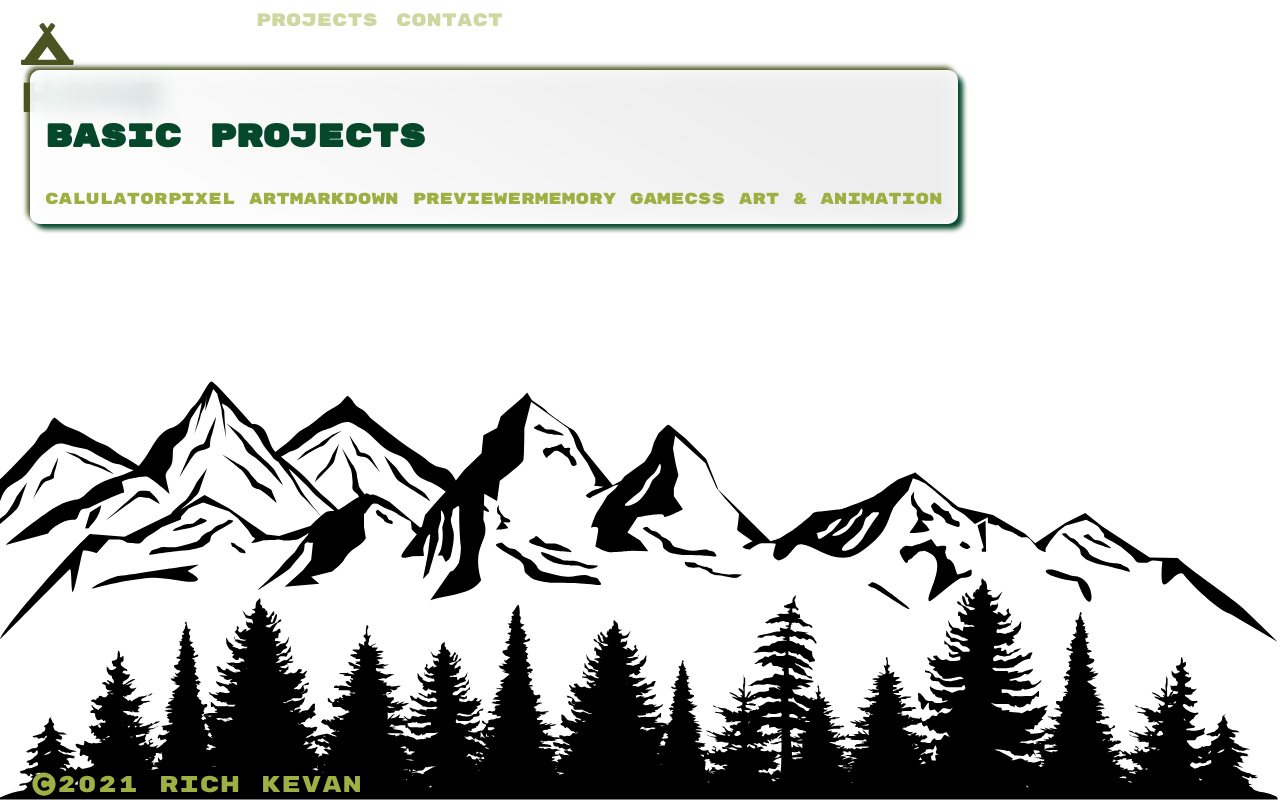
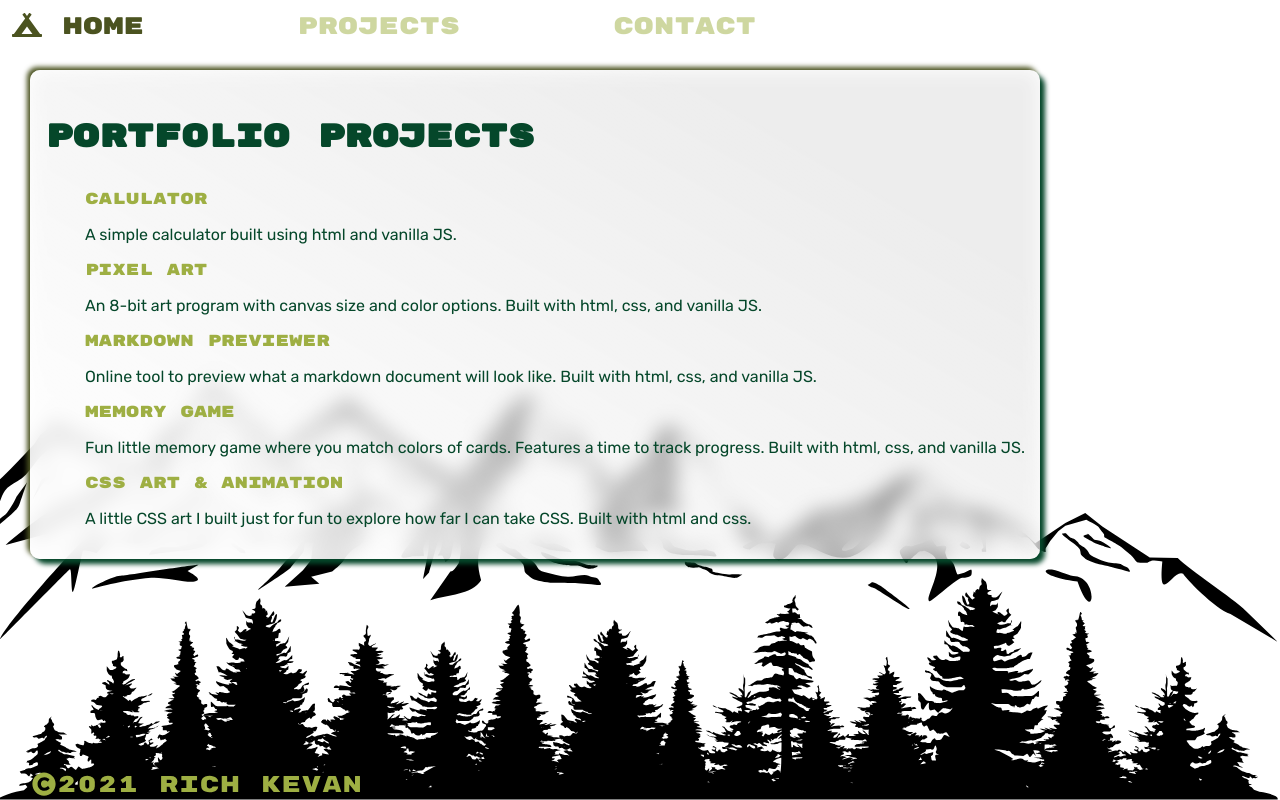
Before and after one commit to richkevan/portfolio, a Gatsby site: page /projects in a window 1280 px wide. Built offline with nearby package versions, Linux system fonts and the light colour scheme; Gatsby itself is replaced by a stand-in of ours; what @fortawesome/pro-solid-svg-icons would draw is missing.

```diff
--- a/gatsby-config.js
+++ b/gatsby-config.js
@@ -25,7 +25,7 @@
     {
       resolve: `gatsby-plugin-hotjar`,
     options: {
-      includeInDevelopment: true, // optional parameter to include script in development
+      includeInDevelopment: false, // optional parameter to include script in development
       id: 2569943,
       sv: 6,
     },
--- a/src/css/navigation.module.css
+++ b/src/css/navigation.module.css
@@ -40,8 +40,8 @@
 		top: 0;
 	}
 
-	ul {
-		width: 40%;
+	.navList {
+		width: 60%;
 		list-style: none;
 		display: flex;
 		flex-flow: row nowrap;
@@ -56,15 +56,10 @@
 	}
 	.navList:hover a {
 		opacity: 0.5;
-		font-size: 0.75em;
 	}
 
 	.navLink:hover {
 		color: #4b5320;
 		opacity: 1 !important;
-		font-size: 1.75em !important;
-	}
-	.active {
-		color: purple;
 	}
 }
--- /dev/null
+++ b/src/css/project.module.css
@@ -0,0 +1,8 @@
+.projectList {
+    list-style: none;
+    font-size: 1rem;
+}
+
+.projectDescription {
+    font-family: "Rubik", sans-serif;
+}
--- a/src/pages/contact.js
+++ b/src/pages/contact.js
@@ -11,11 +11,11 @@
     return (
         <Layout>
         <div  className={layout.container}>
-            <div className={`${layout.card} ${layout.sizeX1} ${layout.columnCenter}`}>
+            <div className={`${layout.card}`}>
                 <h3>Follow Me</h3>
-                <div className={`${layout.rowCenter}`}>
+                <div className={`${page.socialContainer}`}>
                     <div className={`${layout.columnCenter} ${page.socialColumn}`}>
-                        <a href="https://www.aedin.com/in/rich-kevan/" target="new" aria-label="linkedin"><div className={`${page.linkedin} ${page.social}`}><FontAwesomeIcon icon={['fab','linkedin']} className="fa-4x"/><h5>richkevan</h5></div></a>
+                        <a href="https://www.linkedin.com/in/rich-kevan/" target="new" aria-label="linkedin"><div className={`${page.linkedin} ${page.social}`}><FontAwesomeIcon icon={['fab','linkedin']} className="fa-4x"/><h5>richkevan</h5></div></a>
                         <a href="https://github.com/richkevan" target="new" aria-label="github"><div className={`${page.github} ${page.social}`}><FontAwesomeIcon icon={['fab','github-square']} className="fa-4x"/><h5>richkevan</h5></div></a>
                         <a href="https://github.com/richkevan" target="new" aria-label="stack-overflow"><div className={`${page.stackOverflow} ${page.social}`}><FontAwesomeIcon icon={['fab', 'stack-overflow']} className="fa-4x"/><h5>@richkevan</h5></div></a>
                         <a href="https://github.com/richkevan" target="new" aria-label="twitter"><div className={`${page.twitter} ${page.social}`}><FontAwesomeIcon icon={['fab', 'twitter-square']} className="fa-4x"/><h5>@richkevan</h5></div></a>
--- a/src/pages/projects.js
+++ b/src/pages/projects.js
@@ -1,19 +1,44 @@
 import React from 'react'
 import Layout from '../components/Layout'
 import * as layout from "../components/layout.module.css"
-import * as page from "../css/index.module.css"
+import * as page from "../css/project.module.css"
 
 const projects = () => {
     return (
         <Layout>
             <div className={`${layout.container}`}>
                 <div className={`${layout.card}`}>
-                    <h3>Basic Projects</h3>
-                    <a href="https://richkevan.github.io/front-end-libraries-calculator/">Calulator</a>
-                    <a href="https://richkevan.github.io/Pixel-Art/">Pixel Art</a>
-                    <a href="https://richkevan.github.io/markdown_previewer/">Markdown Previewer</a>
-                    <a href="https://richkevan.github.io/memory-game/">Memory Game</a>
-                    <a href="https://richkevan.github.io/camping-css-art/">CSS Art & Animation</a>
+                    <h3>Portfolio Projects</h3>
+                    <ul className={`${page.projectList}`}>
+                        <li>
+                            <a href="https://richkevan.github.io/front-end-libraries-calculator/">Calulator</a>
+                            <p className={`${page.projectDescription}`}>
+                                A simple calculator built using html and vanilla JS.
+                            </p>
+                        </li>
+                        <li>
+                            <a href="https://richkevan.github.io/Pixel-Art/">Pixel Art</a>
+                            <p className={`${page.projectDescription}`}>
+                                An 8-bit art program with canvas size and color options. Built with html, css, and vanilla JS.
+                            </p>
+                        </li>
+                        <li>
+                            <a href="https://richkevan.github.io/markdown_previewer/">Markdown Previewer</a>
+                            <p className={`${page.projectDescription}`}>
+                                Online tool to preview what a markdown document will look like. Built with html, css, and vanilla JS.
+                            </p>
+                        </li>
+                        <li>
+                            <a href="https://richkevan.github.io/memory-game/">Memory Game</a>
+                            <p className={`${page.projectDescription}`}>
+                                Fun little memory game where you match colors of cards. Features a time to track progress. Built with html, css, and vanilla JS.
+                            </p>
+                        </li>
+                        <li>
+                            <a href="https://richkevan.github.io/camping-css-art/">CSS Art & Animation</a>
+                            <p className={`${page.projectDescription}`}>A little CSS art I built just for fun to explore how far I can take CSS. Built with html and css.</p>
+                        </li>
+                    </ul>
                 </div>
             </div>
         </Layout>
```
Also changed, not shown: src/css/contact.module.css (+37 -14 lines).
